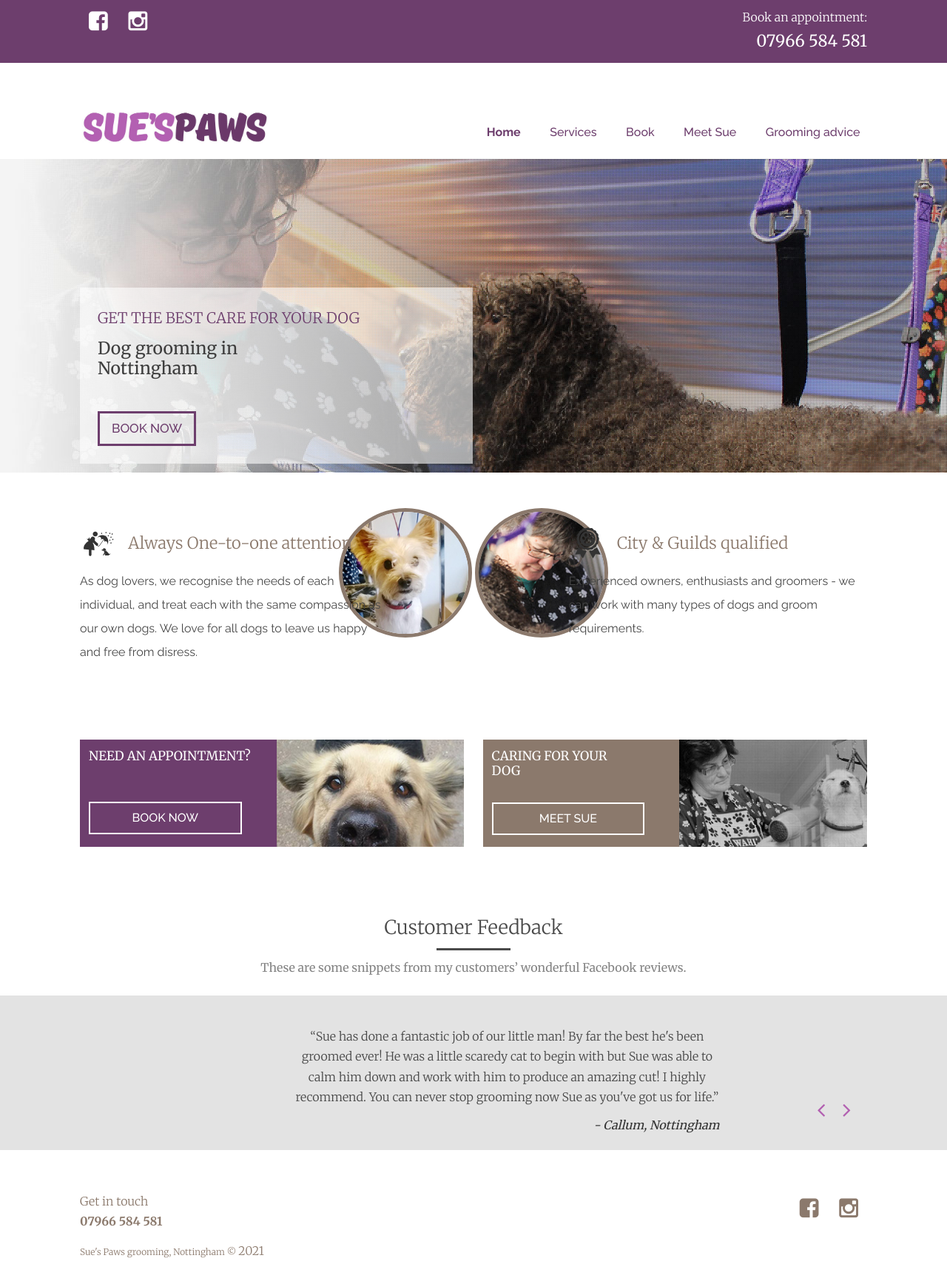
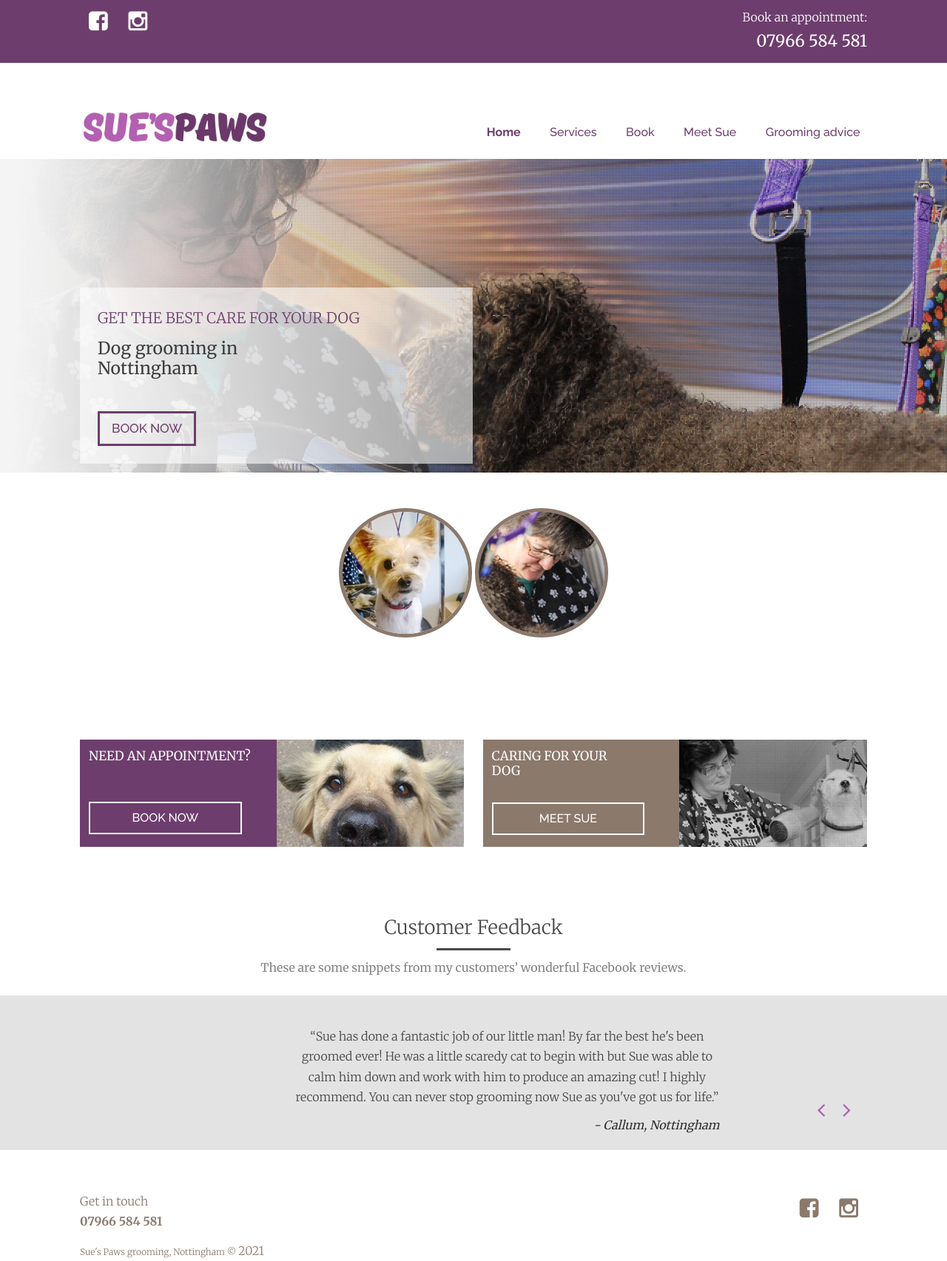
Before and after one commit to dog-grooming-nottingham/dog-grooming-nottingham.github.io, a Jekyll site: the page built from index.html, in a window 1280 px wide. Shown: the whole page at 74% size. Built offline with Jekyll 4.4.1, drawn with Linux system fonts in a browser that asks for light colours.

Commit message:
Content changes

```diff
--- a/css/main.scss
+++ b/css/main.scss
@@ -334,8 +334,6 @@ body {
 	}
 
 	@include media($bp3) {
-		position: absolute;
-		top: 0;
 		padding: $base-space 0;
 		li {
 			@include span-columns(6);
--- a/index.html
+++ b/index.html
@@ -23,17 +23,6 @@ excerpt: Sue's Paws is a Nottingham dog grooming service. We're experienced, com
   <main id="content">
   <div class="home-features">
     <div class="container">
-      <ul class="home-features__list">
-        <li class="home-features--item3">
-          <h3>Always One-to-one attention</h3>
-          <p>As dog lovers, we recognise the needs of each individual, and treat each with the same compassion as our own dogs. We love for all dogs to leave us happy and free from disress.</p>
-        </li>
-        <li class="home-features--item4">
-          <h3>City &amp; Guilds qualified</h3>
-          <p>Experienced owners, enthusiasts and groomers - we can work with many types of dogs and groom requirements.</p>
-        </li>
-      </ul>
-
       <div class="home-features__circles">
         <ul>
           <li class="home-features__circles--circle">
@@ -72,5 +61,4 @@ excerpt: Sue's Paws is a Nottingham dog grooming service. We're experienced, com
 
  {% include feedback.html %}
 
-
 </div>
```
Also changed, not shown: services/index.html (+7 -7 lines).
